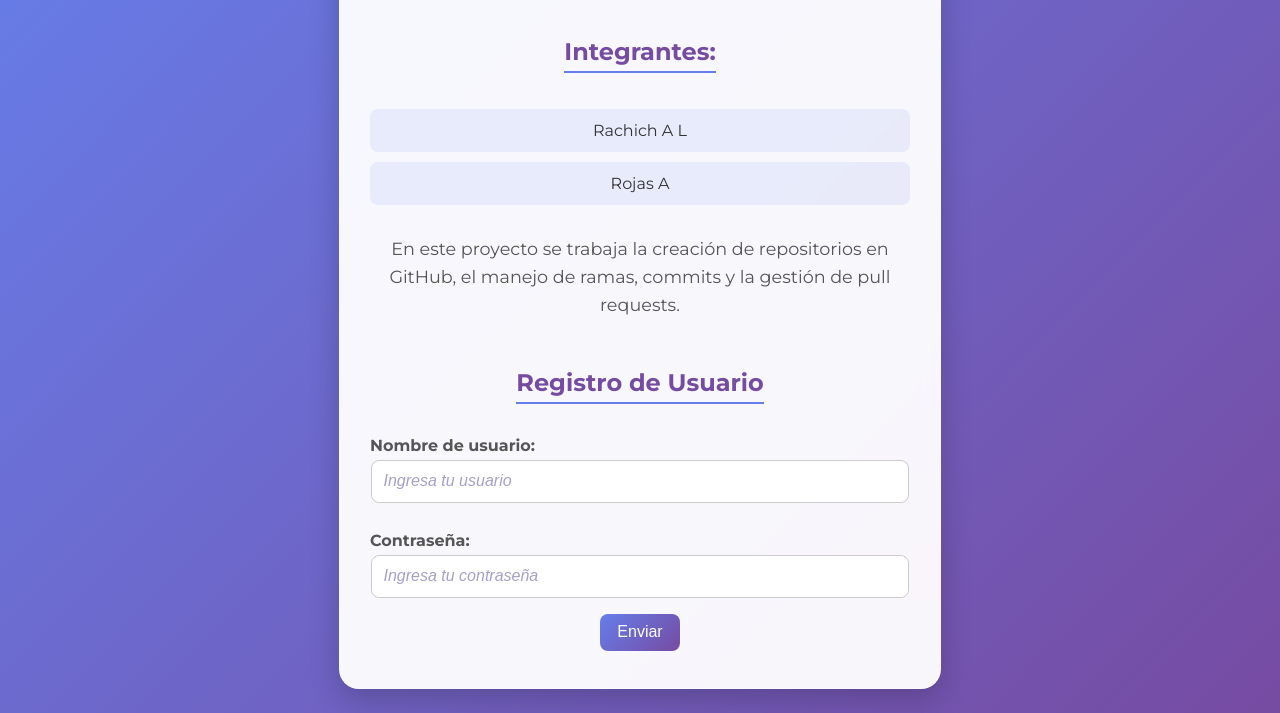
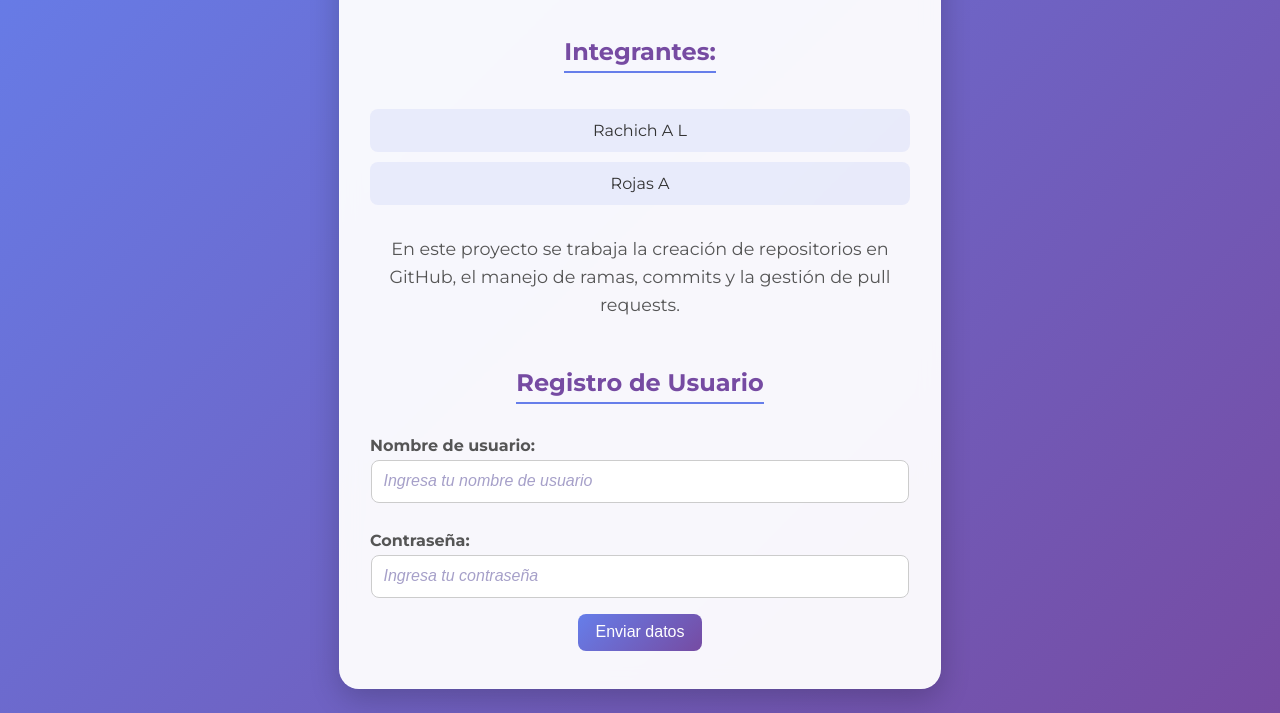
Before and after one commit to ayelen-rojas/DevOps-PFO-1, a plain HTML site: page index.html in a window 1280 px wide. Shown: the part 127-840 px from the top of the page. Drawn offline with Linux system fonts and the light colour scheme.

Commit message:
Modifico placeholder usuario y texto de botón

```diff
--- a/index.html
+++ b/index.html
@@ -33,13 +33,13 @@
                     <h2>Registro de Usuario</h2>
                     <form id="form-perfil">
                         <label for="user">Nombre de usuario:</label>
-                        <input type="text" id="user" name="user" placeholder="Ingresa tu usuario" required>
+                        <input type="text" id="user" name="user" placeholder="Ingresa tu nombre de usuario" required>
 
                         <label for="password">Contraseña:</label>
                         <input type="password" id="password" name="password" placeholder="Ingresa tu contraseña"
                             required>
 
-                        <button type="submit">Enviar</button>
+                        <button type="submit">Enviar datos</button>
                     </form>
                     <p id="respuesta"></p>
                 </section>
```
